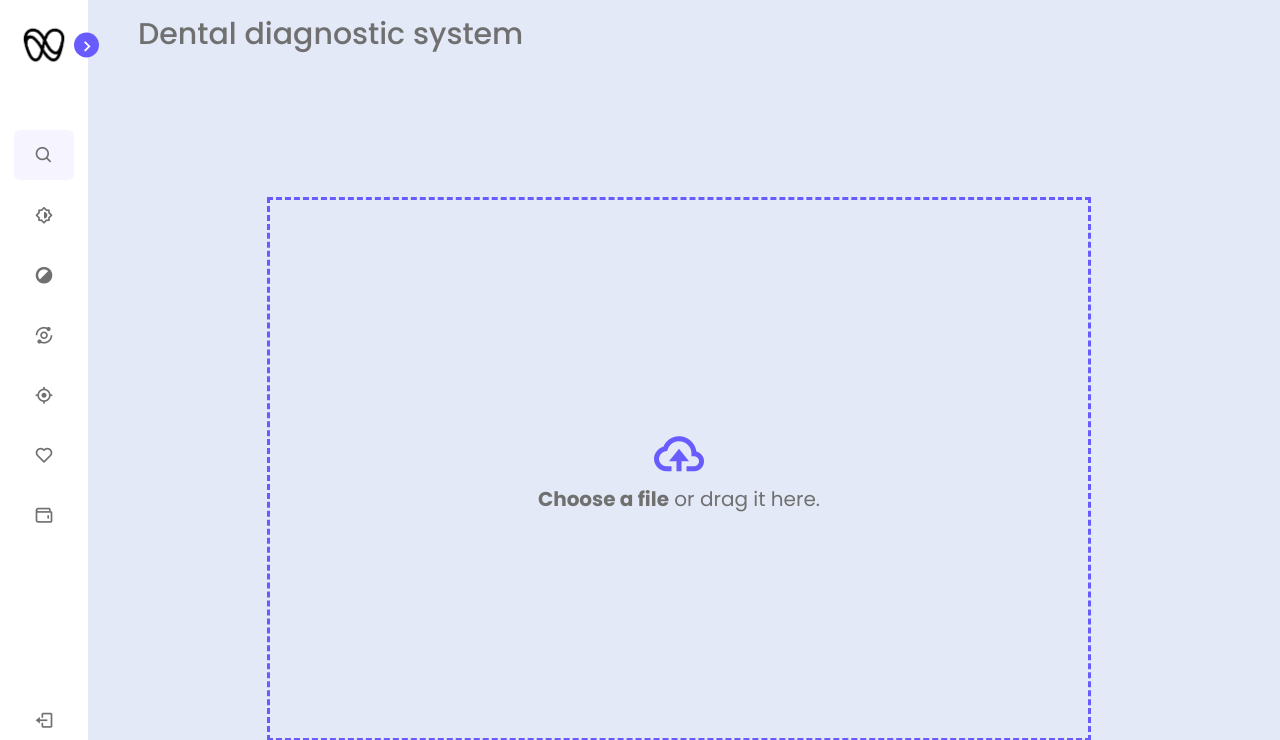
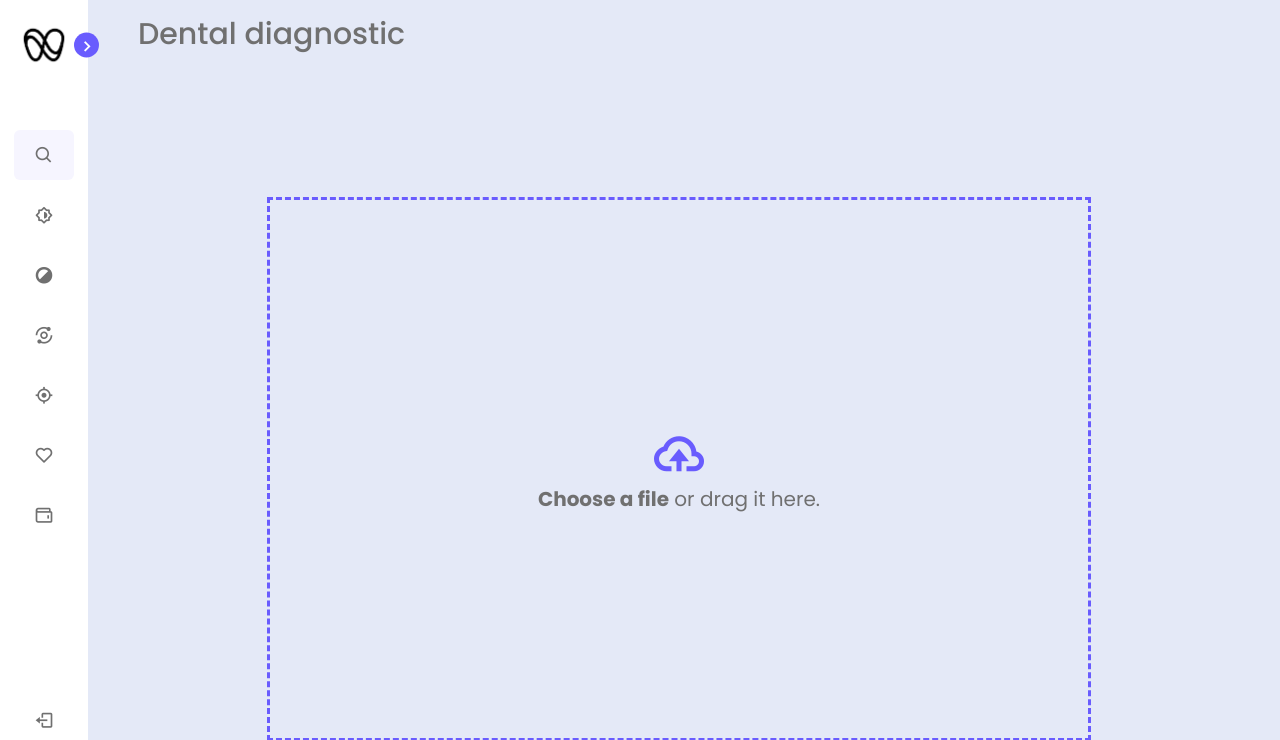
Before and after one commit to noorsh148/Dental-diagnostic-system, a Flask app: template templates/index.html in a window 1280 px wide. Shown: the top 740 px of the page. Run offline with Flask 2, Linux system fonts and the light colour scheme; the template is opened without the code that fills it, so the values that code supplies are empty.

Commit message:
Update index.html

```diff
--- a/templates/index.html
+++ b/templates/index.html
@@ -112,7 +112,7 @@
     </nav>
 
     <section class="home">
-      <div class="text">Dental diagnostic system</div>
+      <div class="text">Dental diagnostic</div>
 
       <div id="wrapper" class="center anim">
         <div id="decorator" class="border anim center">
```
